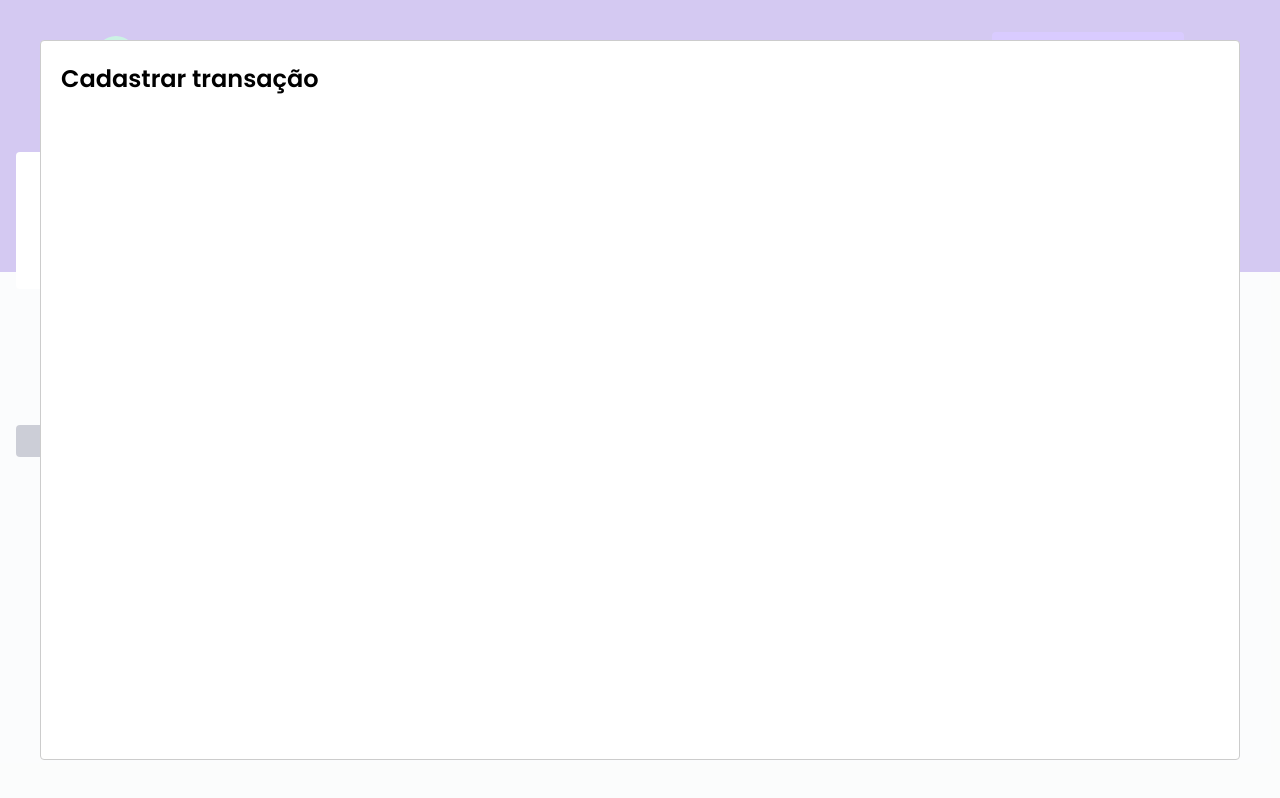
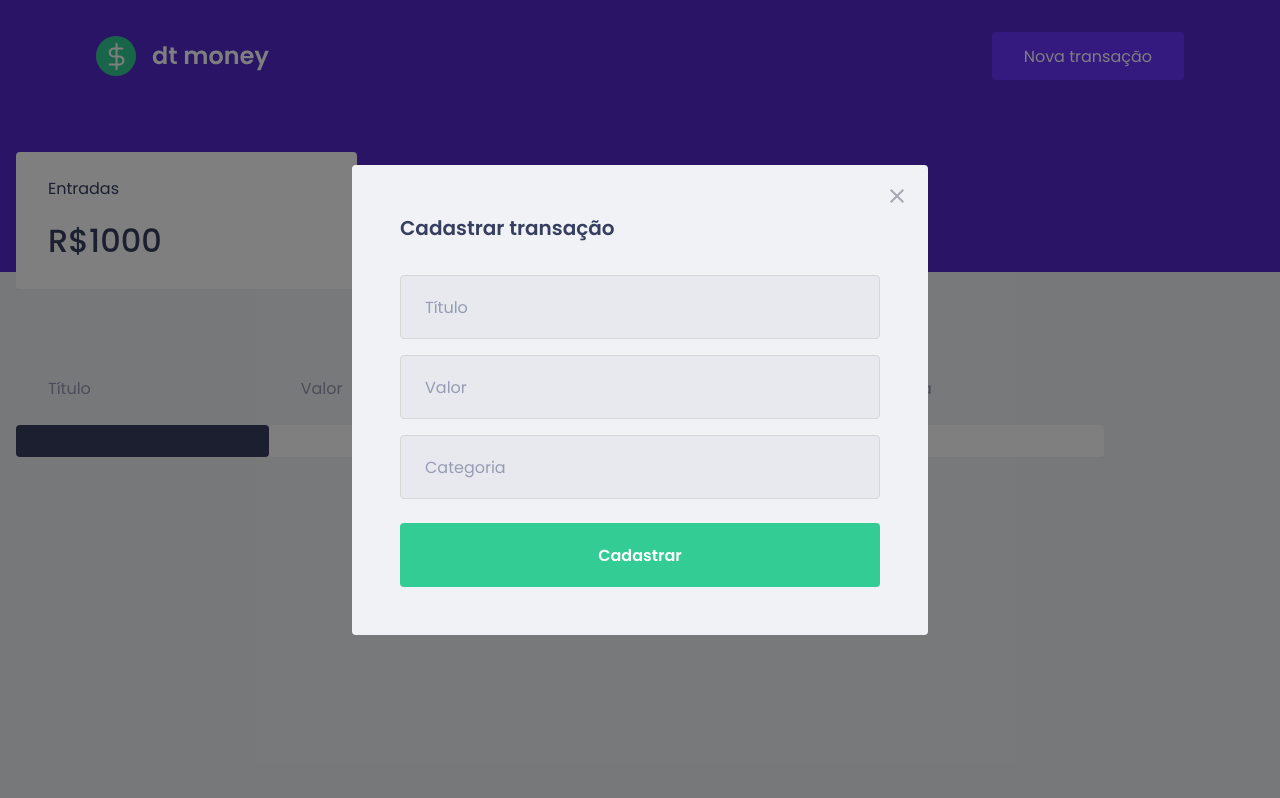
Before and after one commit to vinicius-gandini/ignite-dtmoney, a React (Create React App) app: page / in a window 1280 px wide. Both pictures are taken after a click on the button "Nova transação". Built offline with nearby package versions, Linux system fonts and the light colour scheme; no server answers; what miragejs would draw is missing.

Commit message:
feat: :ok_hand: start style of new transaction modal

```diff
--- a/src/App.tsx
+++ b/src/App.tsx
@@ -2,6 +2,7 @@ import React, { useState } from 'react';
 import Modal from 'react-modal';
 import { Dashboard } from './components/Dashboard';
 import { Header } from './components/Header';
+import { NewTransactionModal } from './components/NewTransactionModal';
 import { GlobalStyle } from './styles/global';
 
 Modal.setAppElement('#root');
@@ -21,14 +22,9 @@ export function App() {
     <>
       <Header onOpenNewTransactionModal={handleOpenNewTransactionModal} />
       <Dashboard />
-
-      <Modal
+      <NewTransactionModal
         isOpen={isNewTransactionModalOpen}
-        onRequestClose={handleCloseNewTransactionModal}
-      >
-        <h2>Cadastrar transação</h2>
-      </Modal>
-
+        onRequestClose={handleCloseNewTransactionModal}/>
       <GlobalStyle />
     </>
   );
--- /dev/null
+++ b/src/components/NewTransactionModal/index.tsx
@@ -0,0 +1,32 @@
+import Modal from 'react-modal';
+import closeImg from '../../assets/close.svg';
+import { Container } from './styles';
+
+interface NewTransactionModalProps {
+  isOpen: boolean;
+  onRequestClose: () => void;
+}
+
+export function NewTransactionModal({ isOpen, onRequestClose }: NewTransactionModalProps) {
+  return (
+    <Modal
+        isOpen={isOpen}
+        onRequestClose={onRequestClose}
+        overlayClassName="react-modal-overlay"
+        className="react-modal-content"
+      >
+        <button type="button" onClick={onRequestClose} className="react-modal-close">
+          <img src={closeImg} alt="Fechar modal"/>
+        </button>
+
+        <Container>
+          <h2>Cadastrar transação</h2>
+
+          <input placeholder="Título" />
+          <input type="number" placeholder="Valor" />
+          <input placeholder="Categoria" />
+          <button type="submit">Cadastrar</button>
+        </Container>
+      </Modal>
+  )
+}
--- /dev/null
+++ b/src/components/NewTransactionModal/styles.ts
@@ -0,0 +1,50 @@
+import styled from "styled-components";
+
+export const Container = styled.form`
+  h2 {
+    color: var(--text-title);
+    font-size: 1.25rem;
+    margin-bottom: 2rem;
+  }
+
+  input {
+    width: 100%;
+    padding: 0 1.5rem;
+    height: 4rem;
+    border-radius: 0.25rem;
+
+    border: 1px solid #d7d7d7;
+    background: #e7e9ee;
+
+    font-weight: 400;
+    font-size: 1rem;
+
+    &::placeholder {
+      color: var(--text-body);
+    }
+
+    & + input {
+      margin-top: 1rem;
+    }
+  }
+
+  button[type="submit"] {
+    width: 100%;
+    padding: 0 1.5rem;
+    height: 4rem;
+    background: var(--green);
+    color: #fff;
+    border-radius: 0.25rem;
+    border: 0;
+    font-size: 1rem;
+    margin-top: 1.5rem;
+    font-weight: 600;
+
+    transition: filter 0.2s;
+
+    &:hover {
+      filter: brightness(0.9)
+    }
+
+  }
+`;
--- a/src/styles/global.ts
+++ b/src/styles/global.ts
@@ -53,4 +53,41 @@ export const GlobalStyle = createGlobalStyle`
     opacity: 0.6;
     cursor: not-allowed;
   }
+
+  .react-modal-overlay {
+    background: rgba(0, 0, 0, 0.5);
+
+    position: fixed;
+    top: 0;
+    bottom: 0;
+    right: 0;
+    left: 0;
+
+    display: flex;
+    align-items: center;
+    justify-content: center;
+  }
+
+  .react-modal-content {
+    width: 100%;
+    max-width: 576px;
+    background: var(--background);
+    padding: 3rem;
+    position: relative;
+    border-radius: 0.25rem;
+  }
+
+  .react-modal-close {
+    position: absolute;
+    right: 1.5rem;
+    top: 1.5rem;
+    border: 0;
+    background: transparent;
+
+    transition: filter 0.2s;
+
+    &:hover {
+      filter: brightness(0.8)
+    }
+  }
 `;
```
